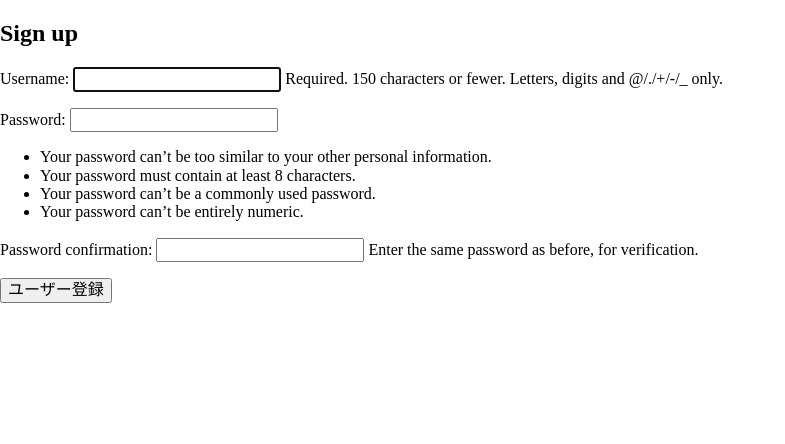
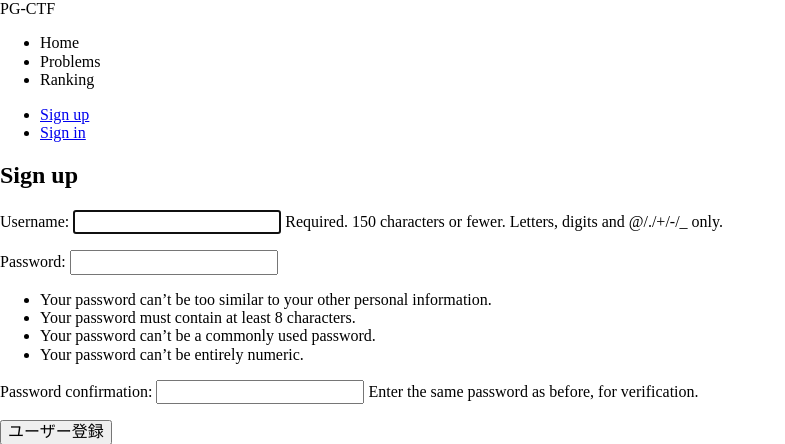
Before and after one commit to ravoratory/pgctf, a Django app: page /account/signup/ in a window 1280 px wide. Shown: the top 444 px of the page, without its empty margins (0-785 px from the left). Run offline with Django 3.2, Linux system fonts and the light colour scheme; some libraries are stand-ins or nearby versions.

Commit message:
Create header

```diff
--- a/app/requirements.txt
+++ b/app/requirements.txt
@@ -2,3 +2,6 @@
 psycopg2
 pillow
 uwsgi
+libsass
+django-compressor
+django-sass-processor
--- /dev/null
+++ b/app/static/css/header.css
@@ -0,0 +1,3 @@
+.navbar{background-color:#000}.container{display:flex;flex-wrap:inherit;align-items:center;justify-content:space-between;max-width:1000px;width:100%;margin-right:auto;margin-left:auto}.container .home-button{color:#fff;margin-right:1rem;white-space:nowrap;font-weight:bold}.container .navbar-content{width:100%;display:flex;justify-content:space-between}.container .navbar-content .navbar-menu{margin-right:0;display:flex;list-style:none;padding-left:0;margin:1em}.container .navbar-content .navbar-menu li{display:list-item;color:#fff;margin:0 .5rem}.container .navbar-content .navbar-menu li a,.container .navbar-content .navbar-menu li a:visited{color:inherit;text-decoration:none}.container .navbar-content .navbar-menu li a:hover{text-decoration:underline}
+
+/*# sourceMappingURL=header.css.map */
--- /dev/null
+++ b/app/templates/header.html
@@ -0,0 +1,24 @@
+{% load static %}
+{% load sass_tags %}
+<link rel="stylesheet" href="{% sass_src 'css/header.scss' %}" type="text/css">
+<nav class="navbar">
+    <div class="container">
+        <div class="home-button">PG-CTF</div>
+        <div class="navbar-content">
+            <ul class="navbar-menu">
+                <li>Home</li>
+                <li>Problems</li>
+                <li>Ranking</li>
+            </ul>
+            <ul class="navbar-menu">
+            {% if user.authenticated %}
+                <li>Sign out</li>
+                <li>@{{ user }}</li>
+            {% else %}
+                <li><a href="{% url 'users:signup' %}">Sign up</a></li>
+                <li><a href="{% url 'users:signin' %}">Sign in</a></li>
+            {% endif %}
+            </ul>
+        </div>
+    </div>
+</nav>
--- a/app/users/templates/users/signup.html
+++ b/app/users/templates/users/signup.html
@@ -2,10 +2,11 @@
 {% load static %}
 
 {% block title %}
-Signup
+Sign up
 {% endblock %}
 
 {% block content %}
+    {% include "header.html" %}
     <h2>Sign up</h2>
     <form method="post">
         {% csrf_token %}
```
Also changed, not shown: app/app/settings.py (+17 -1 lines).
